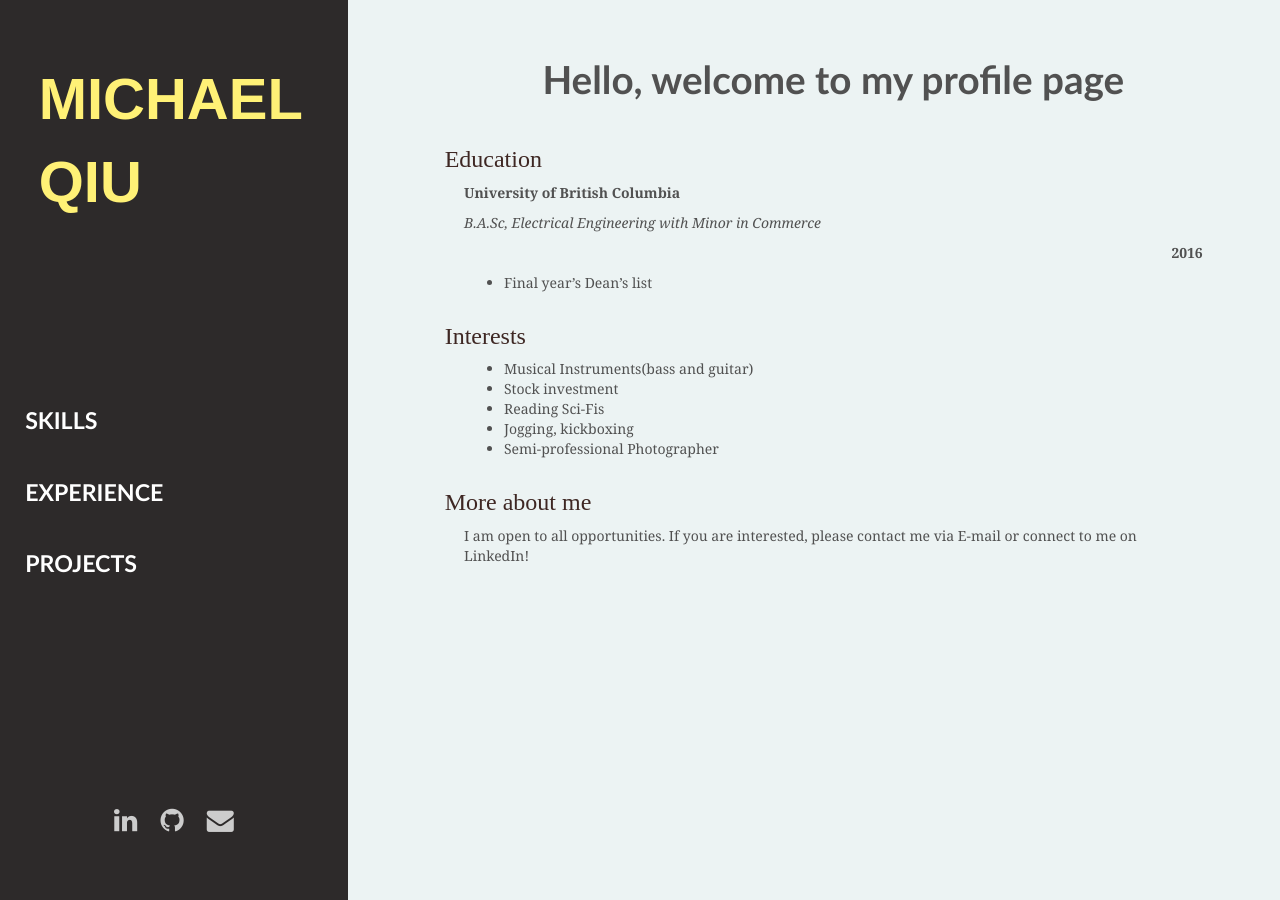
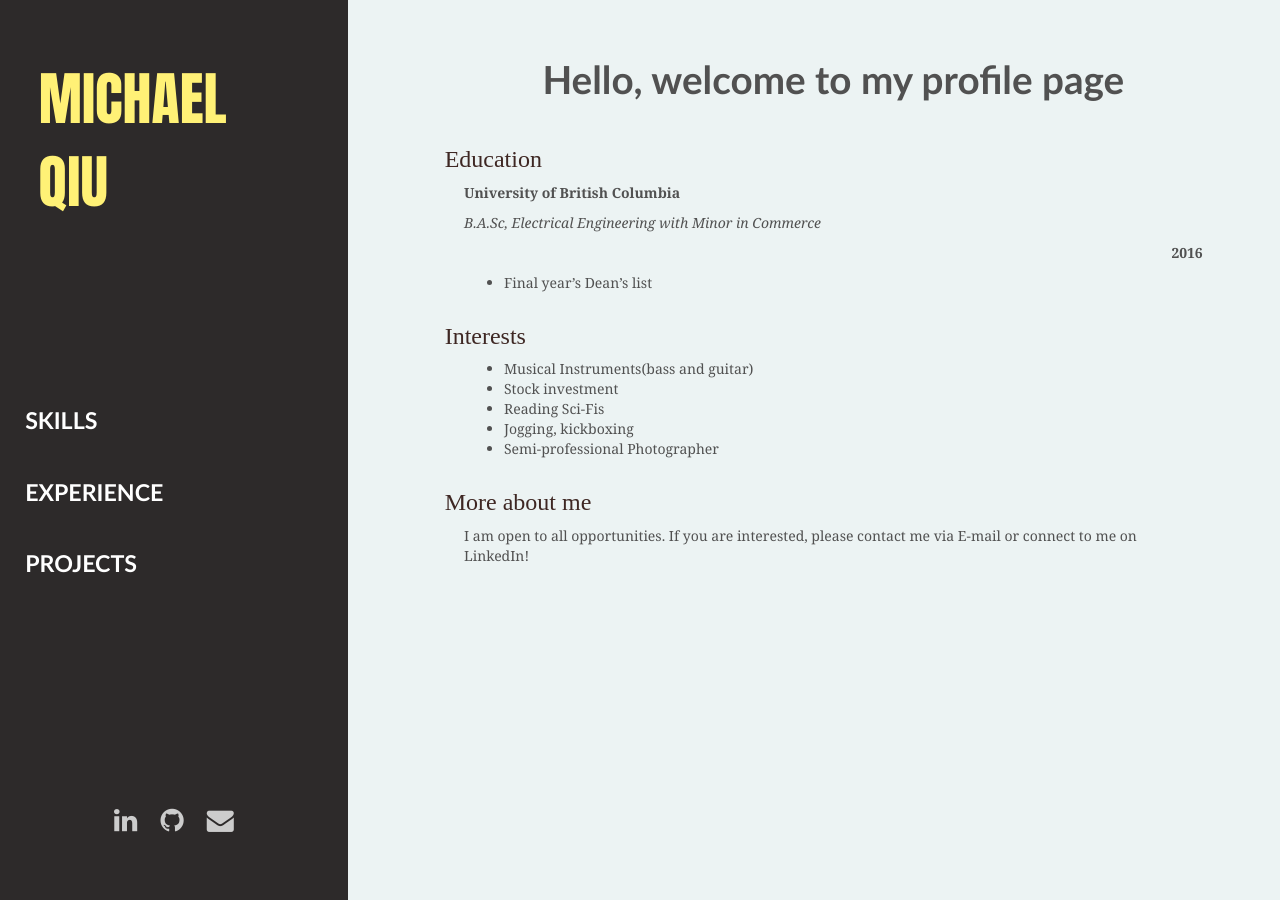
Before and after one commit to jmikerq/jmikerq.github.io, a Jekyll site: the page built from index.md, in a window 1280 px wide. Built offline with Jekyll 4.4.1, drawn with Linux system fonts in a browser that asks for light colours; nearby versions of some CDN libraries; some web fonts are replaced.

Commit message:
revert font

```diff
--- a/assets/css/main.css
+++ b/assets/css/main.css
@@ -850,7 +850,7 @@ pre code {
 }
 
 .sidebar-logo .logo {
-  font-family: 'Amiko', sans-serif;
+  font-family: 'Impact', cursive;
   text-align: left;
   color: #FFF176;
   text-transform: uppercase;
@@ -1042,7 +1042,7 @@ img.post-image, img.page-img {
     margin-bottom: 3rem;
   }
   .sidebar-logo .logo {
-    font-family: 'Amiko', sans-serif;
+    font-family: 'Impact', cursive;
   }
 }
 @media screen and (max-width: 360px) {
@@ -1054,8 +1054,13 @@ img.post-image, img.page-img {
     display: block;
   }
   .sidebar-logo .logo {
-    font-family: 'Amiko', sans-serif;
+    font-family: 'Impact', cursive;
   }
+}
+
+@font-face {
+  font-family: Impact;
+  src: local("impact.ttf");
 }
 
 .content-company {
```
